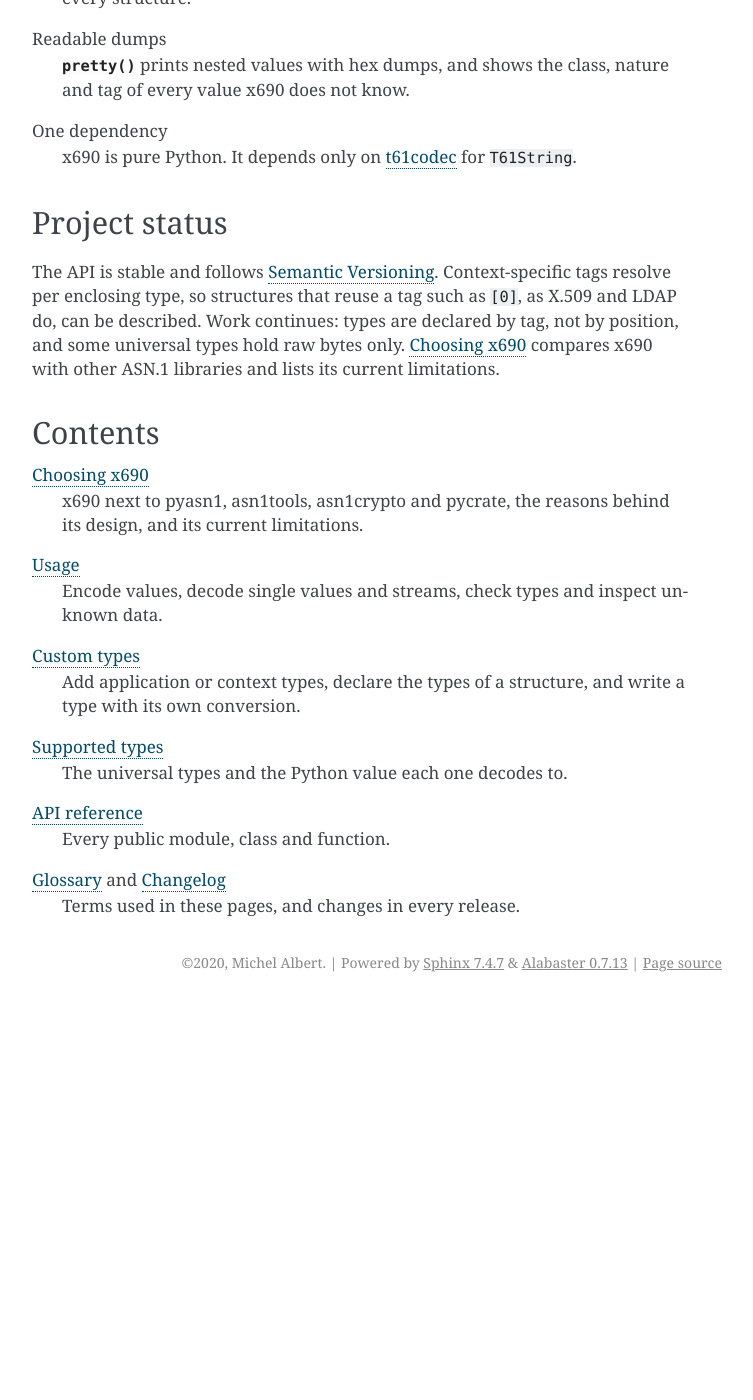
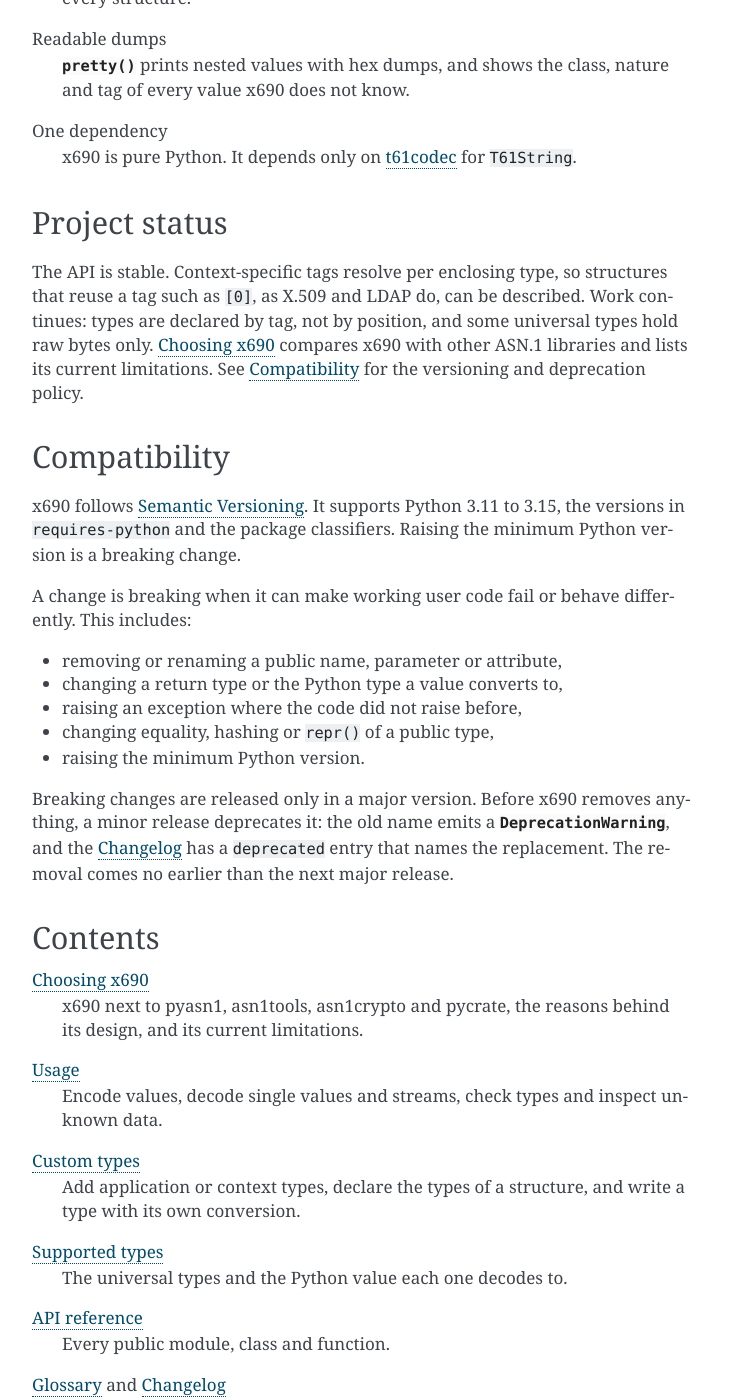
Before and after one commit to exhuma/x690, a Sphinx documentation site: the page built from docs/index.rst, in a window 1280 px wide and 1400 px high, scrolled down 1290 px. Shown: the whole window, without its empty margins (388-1141 px from the left). Built offline with Sphinx 7.4.7, drawn with Linux system fonts in a browser that asks for light colours; before the commit the page ends 2292 px from its top, so only the background shows below that.

Commit message:
docs: state the compatibility and deprecation policy
Co-Authored-By: Claude <noreply@anthropic.com>

```diff
--- a/docs/index.rst
+++ b/docs/index.rst
@@ -70,13 +70,36 @@ One dependency
 Project status
 --------------
 
-The API is stable and follows `Semantic Versioning
-<https://semver.org/spec/v2.0.0.html>`_. Context-specific tags resolve per
+The API is stable. Context-specific tags resolve per
 enclosing type, so structures that reuse a tag such as ``[0]``, as X.509 and
 LDAP do, can be described. Work continues: types are declared by tag, not
 by position, and some universal types hold raw bytes only.
 :doc:`choosing` compares x690 with other ASN.1 libraries and lists its
-current limitations.
+current limitations. See `Compatibility`_ for the
+versioning and deprecation policy.
+
+Compatibility
+-------------
+
+x690 follows `Semantic Versioning
+<https://semver.org/spec/v2.0.0.html>`_. It supports Python 3.11 to
+3.15, the versions in ``requires-python`` and the package classifiers.
+Raising the minimum Python version is a breaking change.
+
+A change is breaking when it can make working user code fail or behave
+differently. This includes:
+
+- removing or renaming a public name, parameter or attribute,
+- changing a return type or the Python type a value converts to,
+- raising an exception where the code did not raise before,
+- changing equality, hashing or ``repr()`` of a public type,
+- raising the minimum Python version.
+
+Breaking changes are released only in a major version. Before x690
+removes anything, a minor release deprecates it: the old name emits a
+:class:`DeprecationWarning`, and the :doc:`changelog` has a
+``deprecated`` entry that names the replacement. The removal comes no
+earlier than the next major release.
 
 Contents
 --------
```
Also changed, not shown: CONTRIBUTING.md (+4 -0 lines), README.rst (+10 -5 lines).
